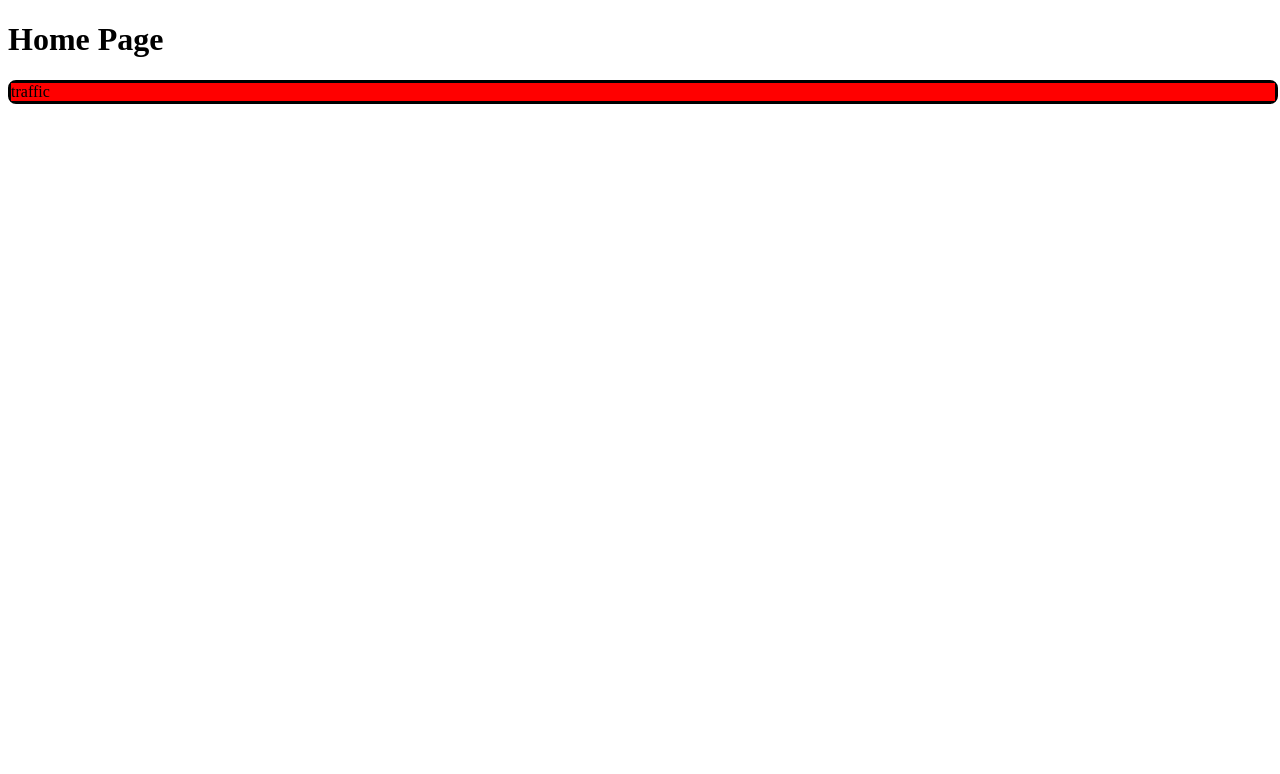
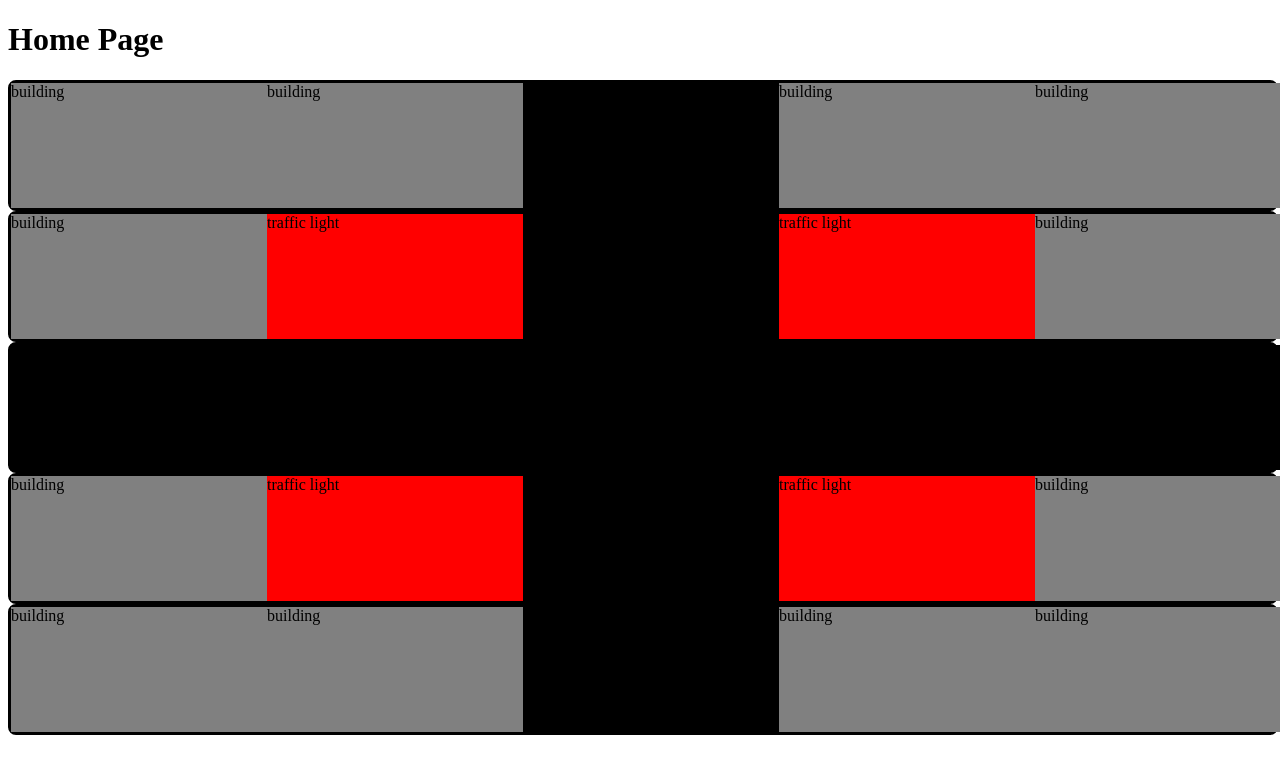
Before and after one commit to Louis-Gonzalez/green-Light, a Nuxt app: page / in a window 1280 px wide. Shown: the top 774 px of the page. Built offline with nearby package versions, Linux system fonts and the light colour scheme.

Commit message:
UDT MapStreet

```diff
--- a/app/components/CrossRoad/CrossRoadCard/MapTile.vue
+++ b/app/components/CrossRoad/CrossRoadCard/MapTile.vue
@@ -17,7 +17,7 @@ const whatBackground = computed(()=>{
 </script>
 
 <template>
-    <div :class="whatBackground">
+    <div :class="['tile',whatBackground]">
       {{props.type}}
     </div>
 </template>
@@ -32,4 +32,8 @@ const whatBackground = computed(()=>{
 .background-traffic-light {
   background: red;
 }
+.tile {
+  width: 20vw;
+  height: 15.625vh;
+}
 </style>
--- a/app/components/CrossRoad/MapStreet.vue
+++ b/app/components/CrossRoad/MapStreet.vue
@@ -1,16 +1,129 @@
 <script setup lang="ts">
 import MapTile from "~/components/CrossRoad/CrossRoadCard/MapTile.vue";
 
-const building = {
-  type: "traffic",
+const firstLine = {
+  card1 : {
+    type: 'building'
+  },
+  card2 : {
+    type: 'building'
+  },
+  card3: {
+    type : 'road'
+  },
+  card4: {
+    type : 'building'
+  },
+  card5: {
+    type : 'building'
+  }
+}
+
+const secondLine = {
+  card1 : {
+    type: 'building'
+  },
+  card2 : {
+    type: 'traffic light'
+  },
+  card3: {
+    type : 'road'
+  },
+  card4: {
+    type : 'traffic light'
+  },
+  card5: {
+    type : 'building'
+  }
+}
+
+const thirdLine = {
+  card1 : {
+    type: 'road'
+  },
+  card2 : {
+    type: 'road'
+  },
+  card3: {
+    type : 'road'
+  },
+  card4: {
+    type : 'road'
+  },
+  card5: {
+    type : 'road'
+  }
+}
+
+const fourthLine = {
+  card1 : {
+    type: 'building'
+  },
+  card2 : {
+    type: 'traffic light'
+  },
+  card3: {
+    type : 'road'
+  },
+  card4: {
+    type : 'traffic light'
+  },
+  card5: {
+    type : 'building'
+  }
+}
+const fifthLine = {
+  card1 : {
+    type: 'building'
+  },
+  card2 : {
+    type: 'building'
+  },
+  card3: {
+    type : 'road'
+  },
+  card4: {
+    type : 'building'
+  },
+  card5: {
+    type : 'building'
+  }
 }
 </script>
 
 <template>
   <div class="container-map-street">
-    <div>
+    <div v-for="card in firstLine" key="index">
       <MapTile
-          :type="building.type"
+          :type="card.type"
+      />
+    </div>
+  </div>
+  <div class="container-map-street">
+    <div v-for="card in secondLine" key="index">
+      <MapTile
+          :type="card.type"
+      />
+    </div>
+  </div>
+  <div class="container-map-street">
+    <div v-for="card in thirdLine" key="index">
+      <MapTile
+          :type="card.type"
+      />
+    </div>
+  </div>
+  <div class="container-map-street">
+    <div v-for="card in fourthLine" key="index">
+      <MapTile
+          :type="card.type"
+      />
+    </div>
+  </div>
+  <div class="container-map-street">
+    <div v-for="card in fifthLine" key="index">
+      <MapTile
+          :type="card.type"
       />
     </div>
   </div>
@@ -18,9 +131,11 @@ const building = {
 
 <style scoped>
 .container-map-street {
+  display: flex;
   border: black solid 3px;
   border-radius: 0.5rem;
   width: 100%;
   height: auto;
 }
+
 </style>
```
Also changed, not shown: app/components/CrossRoad/CrossRoadCard/BuildingCard.vue (deleted, +0 -11 lines), app/components/CrossRoad/CrossRoadCard/RoadCard.vue (deleted, +0 -11 lines), app/components/CrossRoad/CrossRoadCard/TrafficLightCard.vue (deleted, +0 -11 lines).
